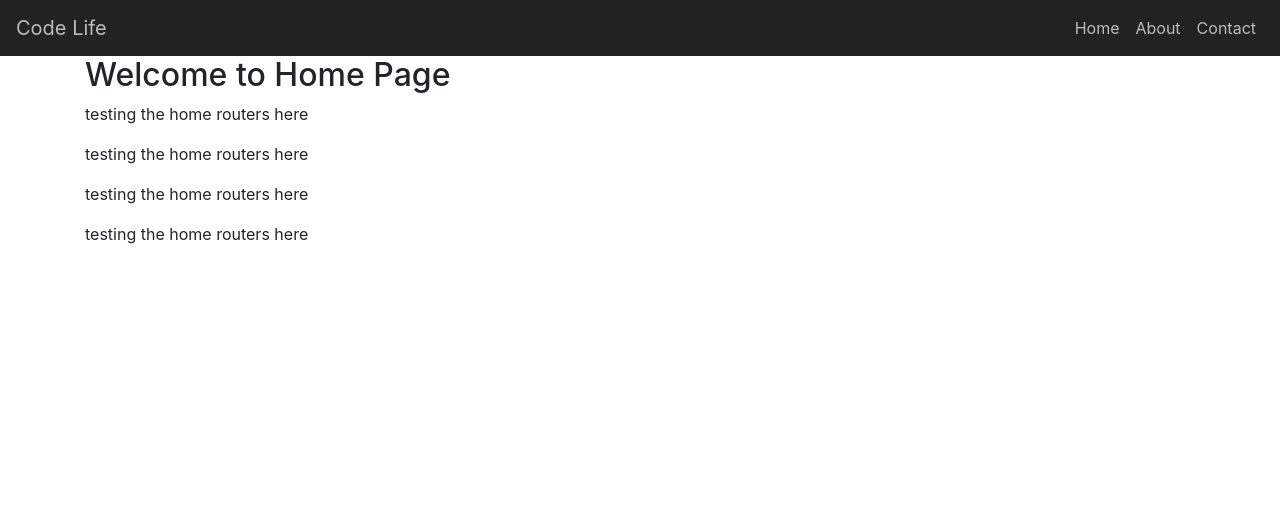
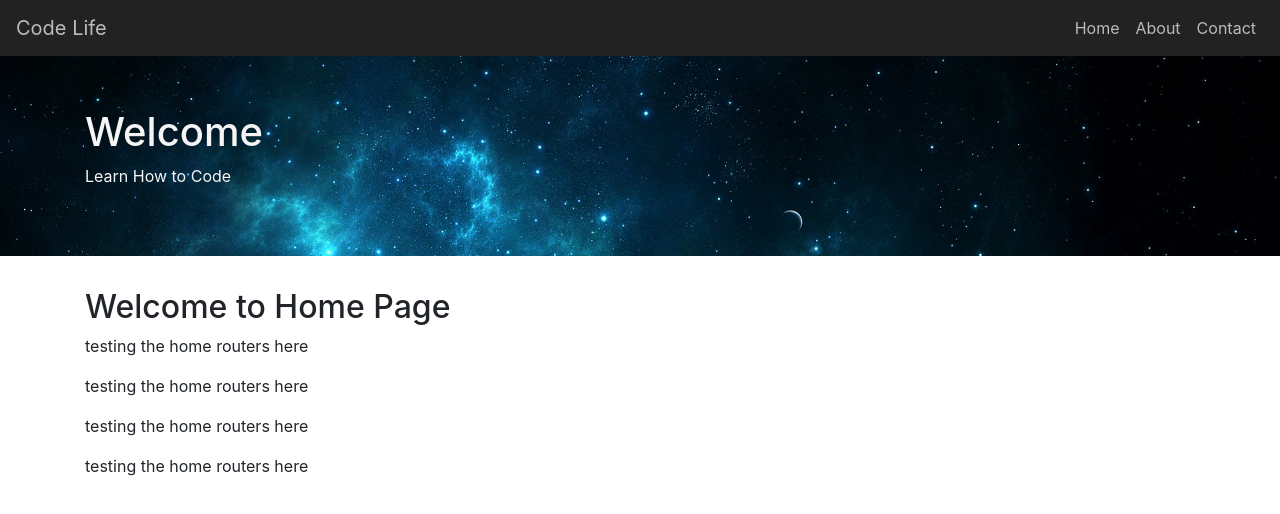
Before and after one commit to malik-i/project-idk, a React (Create React App) app: page / in a window 1280 px wide. Shown: the top 514 px of the page. Built offline with nearby package versions, Linux system fonts and the light colour scheme.

Commit message:
added the jumbotron component, with text

```diff
--- a/src/App.js
+++ b/src/App.js
@@ -6,12 +6,14 @@ import Contact from "./Contact"
 import NoMatch from "./NoMatch"
 import Layout from "./components/Layout"
 import NavigationBar from "./components/NavigationBar"
+import Jumbotron from "./components/Jumbotron"
 
 class App extends Component {
   render(){
     return(
       <React.Fragment>
         <NavigationBar />
+        <Jumbotron />
         <Layout>
           <Router>
             <Switch>
--- /dev/null
+++ b/src/components/Jumbotron.js
@@ -0,0 +1,49 @@
+import React from 'react'
+import {Jumbotron as Jumbo, Container} from 'react-bootstrap'
+import styled from 'styled-components'
+import natureImage from '../assets/nature-1.jpg'
+
+const Styles = styled.div`
+    .jumbo {
+        background: url(${natureImage}) no-repeat fixed bottom;
+        background-size: cover;
+        color: whitesmoke;
+        height: 200px;
+        position: relative;
+        z-index: -2;
+
+    }
+
+    .overlay {
+        background-colr : #000;
+        opacity: 1;
+        position: absolute;
+        top: 0; left: 0; bottom: 0;
+        right: 0;
+    }
+    .vert-center {
+        margin: 0;
+        position: absolute;
+        top: 50%;
+        -ms-transform: translateY(-50%);
+        transform: translateY(-50%);
+    }
+`;
+
+const Jumbotron = () => (
+    <Styles>
+        <Jumbo fluid className="jumbo">
+            <div className="overlay">
+                <Container>
+                    <div className = "vert-center">
+                    <h1>Welcome</h1>
+                    <p>Learn How to Code</p>
+                    </div>
+                </Container>
+            </div>
+
+        </Jumbo>
+    </Styles>
+)
+
+export default Jumbotron
```
Also changed, not shown: src/assets/nature-1.jpg (added).
